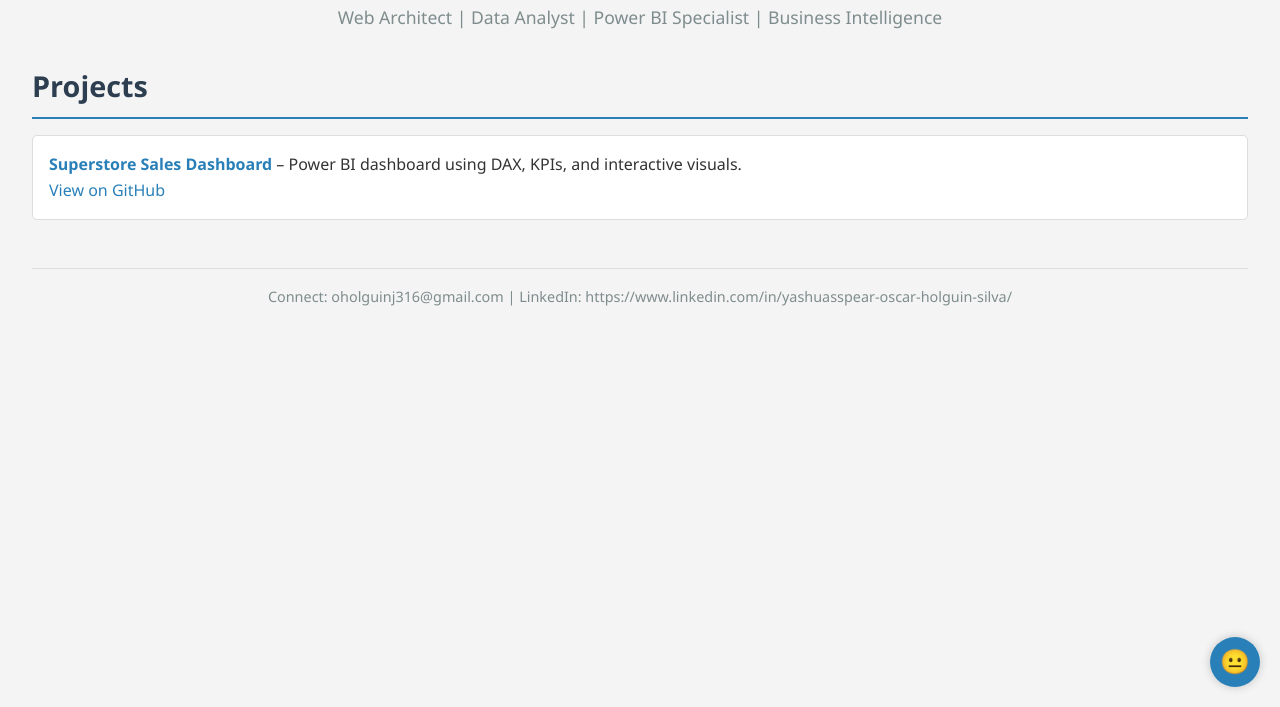
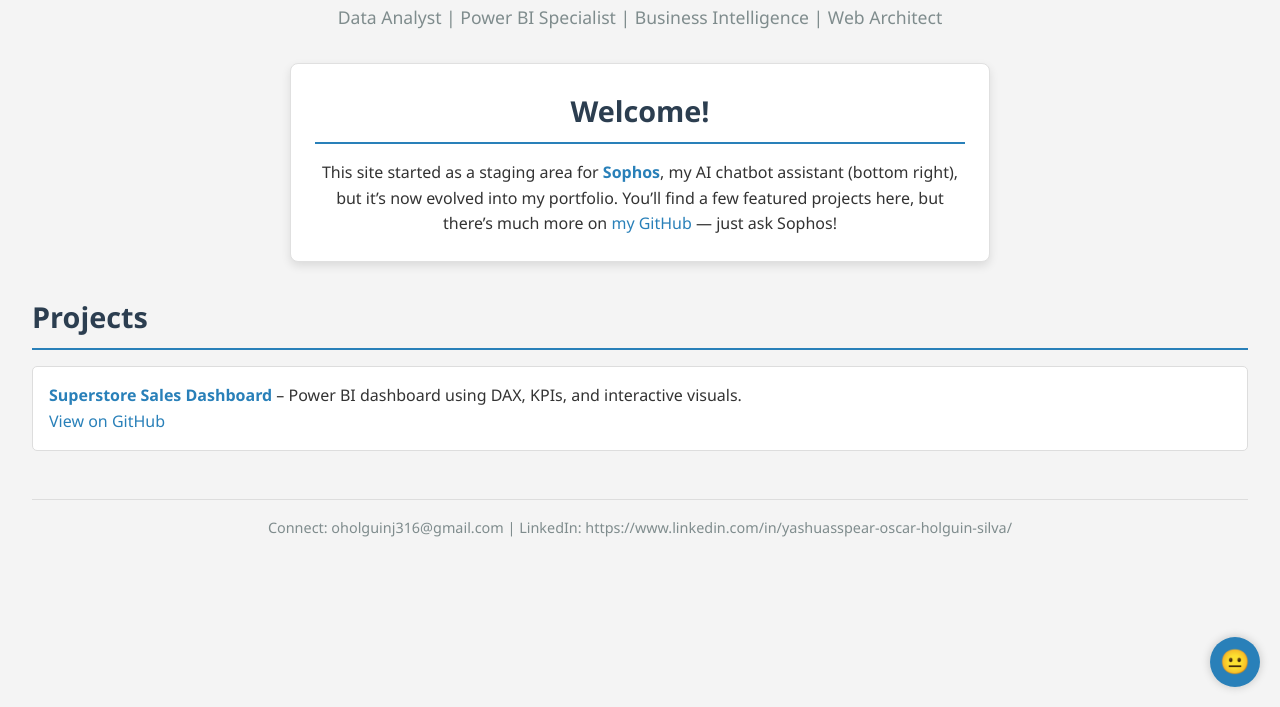
Before and after one commit to Sophos333/sophos-chatbot-portfolio, a plain HTML site: page index.html in a window 1280 px wide. Shown: the part 93-800 px from the top of the page. Drawn offline with Linux system fonts and the light colour scheme.

Commit message:
📌 Add welcome message and centered intro to portfolio

```diff
--- a/index.html
+++ b/index.html
@@ -9,8 +9,18 @@
 <body>
   <header class="fade-in">
     <h1>Oscar Holguin</h1>
-    <p>Web Architect | Data Analyst | Power BI Specialist | Business Intelligence</p>
+    <p>Data Analyst | Power BI Specialist | Business Intelligence | Web Architect</p>
   </header>
+
+  <section class="fade-in welcome-box">
+    <h2>Welcome!</h2>
+    <p>
+      This site started as a staging area for <strong>Sophos</strong>, my AI chatbot assistant (bottom right),
+      but it’s now evolved into my portfolio. You’ll find a few featured projects here,
+      but there’s much more on
+      <a href="https://github.com/Sophos333" target="_blank">my GitHub</a> — just ask Sophos!
+    </p>
+  </section>
 
   <section class="fade-in">
     <h2>Projects</h2>
--- a/style.css
+++ b/style.css
@@ -286,3 +286,15 @@
     0%, 100% { opacity: 0.3; }
     50%      { opacity: 1; }
   }
+
+/* Welcome Box */
+.welcome-box {
+    text-align: center;
+    margin: 2rem auto;
+    max-width: 700px;
+    background-color: #ffffff;
+    padding: 1.5rem;
+    border-radius: 8px;
+    box-shadow: 0 4px 10px rgba(0,0,0,0.1);
+    border: 1px solid #e0e0e0;
+  }
```
